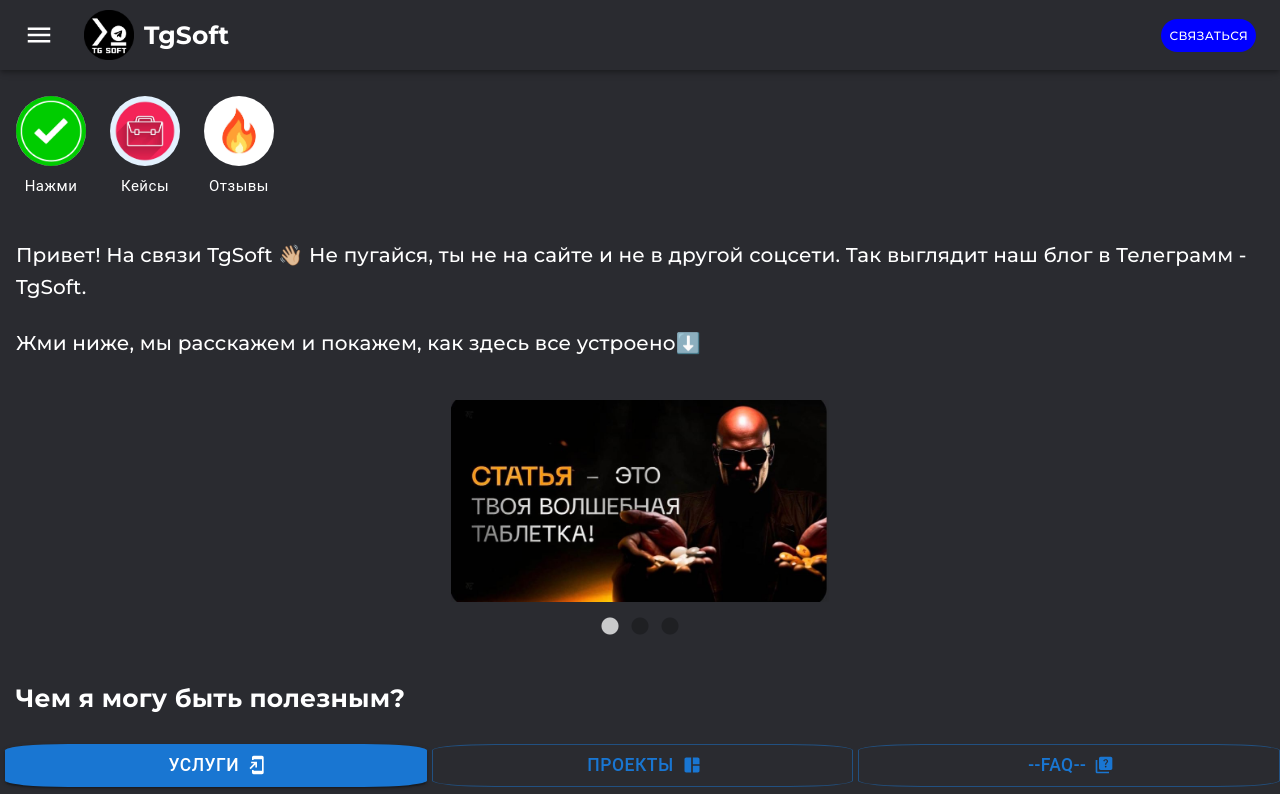
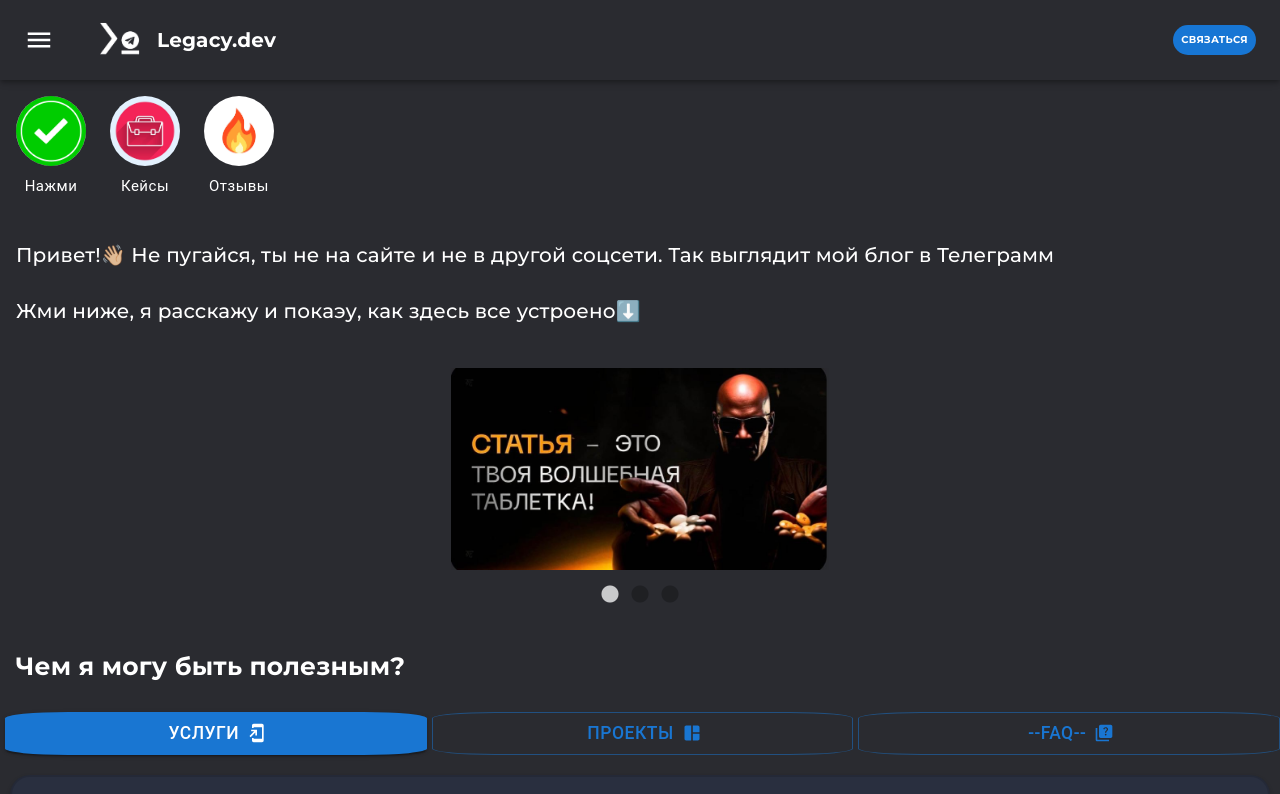
Before and after one commit to T0ngen/tg-web-app-bot, a React (Create React App) app: page / in a window 1280 px wide. Shown: the top 794 px of the page. Built offline with nearby package versions, Linux system fonts and the light colour scheme.

Commit message:
preversion

```diff
--- a/src/App.css
+++ b/src/App.css
@@ -27,9 +27,7 @@ body {
 .smallLogo {
   margin: 5px;
   margin-top: 10px;
-  margin-left: 2px;
-  margin-right: 10px;
-  width: 50px;
+  width: 65px;
   height: auto;
 
 }
--- a/src/App.js
+++ b/src/App.js
@@ -14,8 +14,17 @@ class App extends React.Component {
   componentDidMount() {
     if(window.Telegram) {
       const tg = window.Telegram.WebApp;
+
       tg.expand();
-      tg.isClosingConfirmationEnabled = true;
+
+      window.addEventListener('beforeunload', (event) => {
+        // Попытка расширить приложение на всякий случай
+        tg.expand();
+      });
+
+      tg.MainButton.onClick = () => {
+        tg.close();
+      };
     }
   }
 
--- a/src/Info.js
+++ b/src/Info.js
@@ -4,7 +4,7 @@ import React from 'react';
 
 export default function Info(){
     const { info } = useParams(); // Извлечение переданного параметра
-
+    console.log(info);
   return (
     <div>
       <h1>Details Page</h1>
--- a/src/MainList.js
+++ b/src/MainList.js
@@ -14,9 +14,9 @@ import SimpleCarousel from './components/sidebar/sidebar';
 
 
 
-const text = `Привет! На связи TgSoft 👋🏼 Не пугайся, ты не на сайте и не в другой соцсeти.
-Так выглядит наш блог в Телеграмм - TgSoft.`
-const text2 = `Жми ниже, мы расскажем и покажем, как здесь все устроено⬇️`
+const text = `Привет!👋🏼 Не пугайся, ты не на сайте и не в другой соцсeти.
+Так выглядит мой блог в Телеграмм`
+const text2 = `Жми ниже, я расскажу и покаэу, как здесь все устроено⬇️`
 class MainList extends React.Component {
 
   render() {
@@ -35,7 +35,7 @@ class MainList extends React.Component {
           <div id="targetElement">
           <Typography variant="h6" component="div" className='whatHelp' sx={{ fontWeight: 'bold', fontFamily: 'Montserrat, sans-serif', margin: 2 }}>Чем я могу быть полезным?</Typography>
           </div>
-          <Tabs id="targetElement"/>
+          <Tabs />
 
 
 
--- a/src/Tabs/Tabs.js
+++ b/src/Tabs/Tabs.js
@@ -29,22 +29,14 @@ export default function Tabs() {
     if (active === firstButton){
         services = `Готов решить Вашу любую задачу. От поддержки существующего проекта до создания уникального кода для вашего бизнеса - я справлюсь с любой задачей на высшем уровне.
         `
-        info = `
-Делаю:
-- 🌐 Cайты/API (Front и back)\n
-- 🤖 Телеграм бⲟты\n
-- 🗃 Работa c BD ⟮SQL/Mongo/Firebase)
-
-Умею и помогу:
-- ☁️ Cloudflare
-- 💾 Ⲣаб᧐та с VDS/VPS
-- 🛡 Nginx/UFW
-- 🌐 Д൦мeны/DNS`
+        info = '1'
     }else if (active === thirdButton){
         services= `Я помогу тебе ответить на них.
         Используй кнопку "Узнать больше" в самом низу, чтобы прочитать быструю справку по всем часто задаваемым вопросам 👩‍💻`
+        info = '3'
     }else if (active === secondButton){
         services= `Ниже по кнопке "Узнать больше" указаны позиции, которые я продаю или сдаю в аренду. При покупке товара установка на сервер идет бесплатно`
+        info = '2'
     }
 
     return (
--- a/src/components/NavigationFooter/NavFooter.js
+++ b/src/components/NavigationFooter/NavFooter.js
@@ -68,10 +68,10 @@ export default function ButtonAppBar() {
             <MenuIcon />
           </IconButton>
           <ImageLogo  image={logo} />
-          <Typography variant="h6" component="div" sx={{ flexGrow: 1, fontSize: 25, fontWeight: 'bold',  fontFamily: 'Montserrat, sans-serif' }}>
-            TgSoft
+          <Typography variant="h6" component="div" sx={{ flexGrow: 1, fontSize: 20, fontWeight: 'bold', paddingRight:'25px' , fontFamily: 'Montserrat, sans-serif' }}>
+            Legacy.dev
           </Typography>
-          <Button href='https://t.me/TgS0ft'  color="inherit" sx={{backgroundColor: 'blue', borderRadius:15, fontSize: 12,  fontFamily: 'Montserrat, sans-serif'}}>Связаться</Button>
+          <Button href='https://t.me/scdb22'  color="inherit" sx={{backgroundColor: '#1776D4', borderRadius:15, fontSize: 10, fontWeight: 'bold', fontFamily: 'Montserrat, sans-serif'}}>Связаться</Button>
         </Toolbar>
       </AppBar>
       <StyledDrawer anchor='left' open={isDrawerOpen} onClose={toggleDrawer(false)} ModalProps={{ keepMounted: true }} bgColor={drawerBgColor}>
```
Also changed, not shown: src/Scroll/ScrollContext.js (deleted, +0 -15 lines), src/components/ImageLogo/logo.png, src/components/ImageLogo/logo2.png (added).
